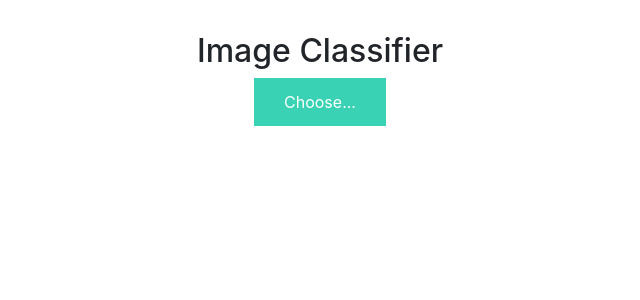
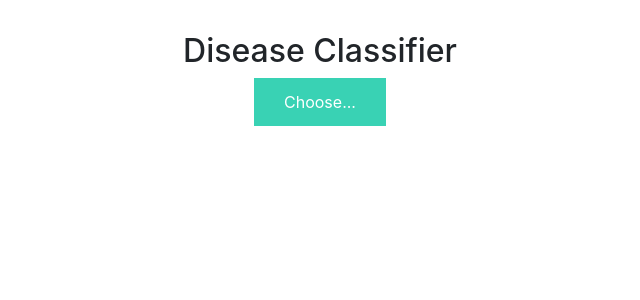
Before and after one commit to ashishsorte123/MP, a Flask app: page / in a window 1280 px wide. Shown: the part 56-356 px from the top of the page, without its empty margins (320-960 px from the left). Run offline with Flask 2, Linux system fonts and the light colour scheme; some libraries are stand-ins or nearby versions.

Commit message:
first commit

```diff
--- a/Templates/index.html
+++ b/Templates/index.html
@@ -2,11 +2,11 @@
 
 <center>
 
-<h2>Image Classifier</h2>
+<h2>Disease Classifier</h2>
 
 <div>
     <form id="upload-file" method="post" enctype="multipart/form-data">
-        <label for="imageUpload" class="upload-label">
+        <label for="imageUpload" class="upload-label" style="font-size: 20,color= rgb(103, 222, 190), top = 566">
             Choose...
         </label>
         <input type="file" name="file" id="imageUpload" accept=".png, .jpg, .jpeg">
@@ -14,8 +14,7 @@
 
     <div class="image-section" style="display:none;">
         <div class="img-preview">
-            <div id="imagePreview">
-            </div>
+            <div id="imagePreview"></div>
         </div>
         <div>
             <button type="button" class="btn btn-primary btn-lg " id="btn-predict">Detect Tumor</button>
```
